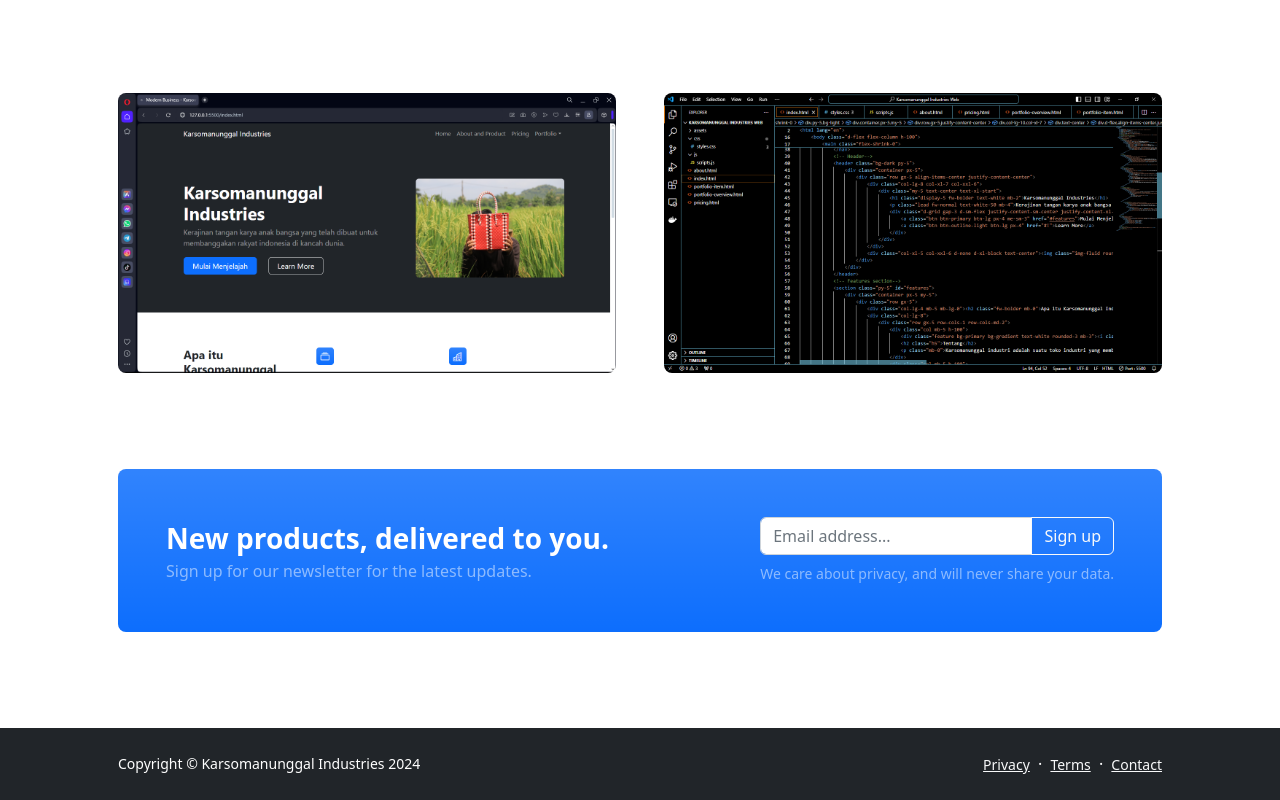
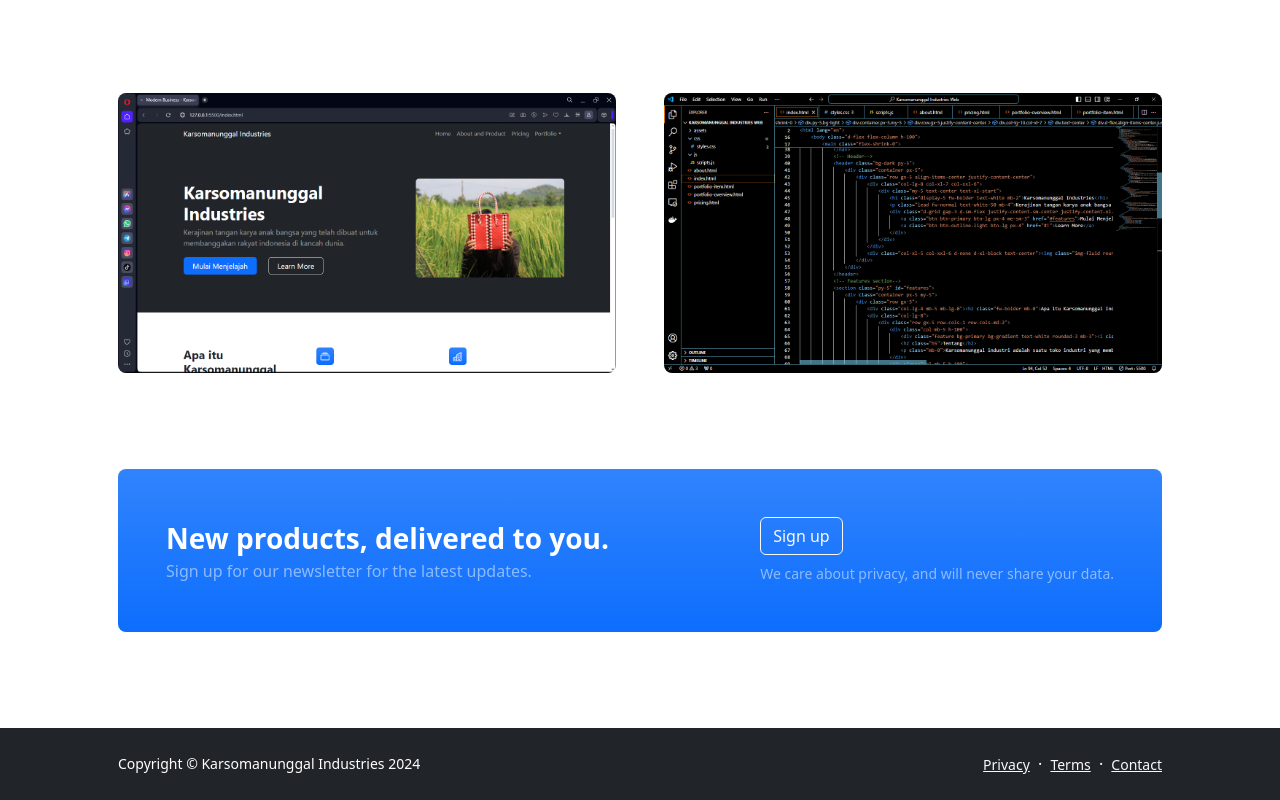
Before and after one commit to karsomanunggal/karsomanunggal.github.io, a plain HTML site: page portfolio-item.html in a window 1280 px wide. Shown: the part 937-1737 px from the top of the page. Drawn offline with nearby package versions, Linux system fonts and the light colour scheme.

Commit message:
Update portfolio-item.html

```diff
--- a/portfolio-item.html
+++ b/portfolio-item.html
@@ -61,7 +61,6 @@
                             </div>
                             <div class="ms-xl-4">
                                 <div class="input-group mb-2">
-                                    <input class="form-control" type="text" placeholder="Email address..." aria-label="Email address..." aria-describedby="button-newsletter" />
                                     <button class="btn btn-outline-light" id="button-newsletter" type="button">Sign up</button>
                                 </div>
                                 <div class="small text-white-50">We care about privacy, and will never share your data.</div>
```
